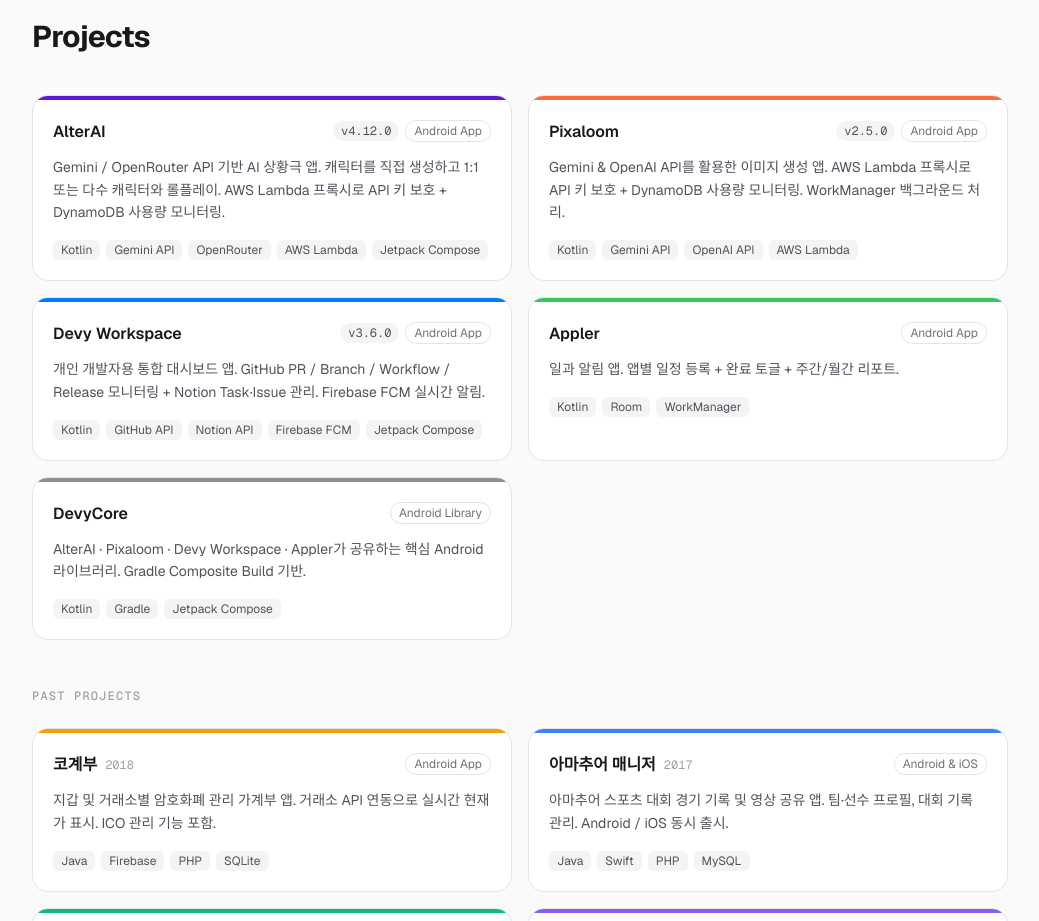
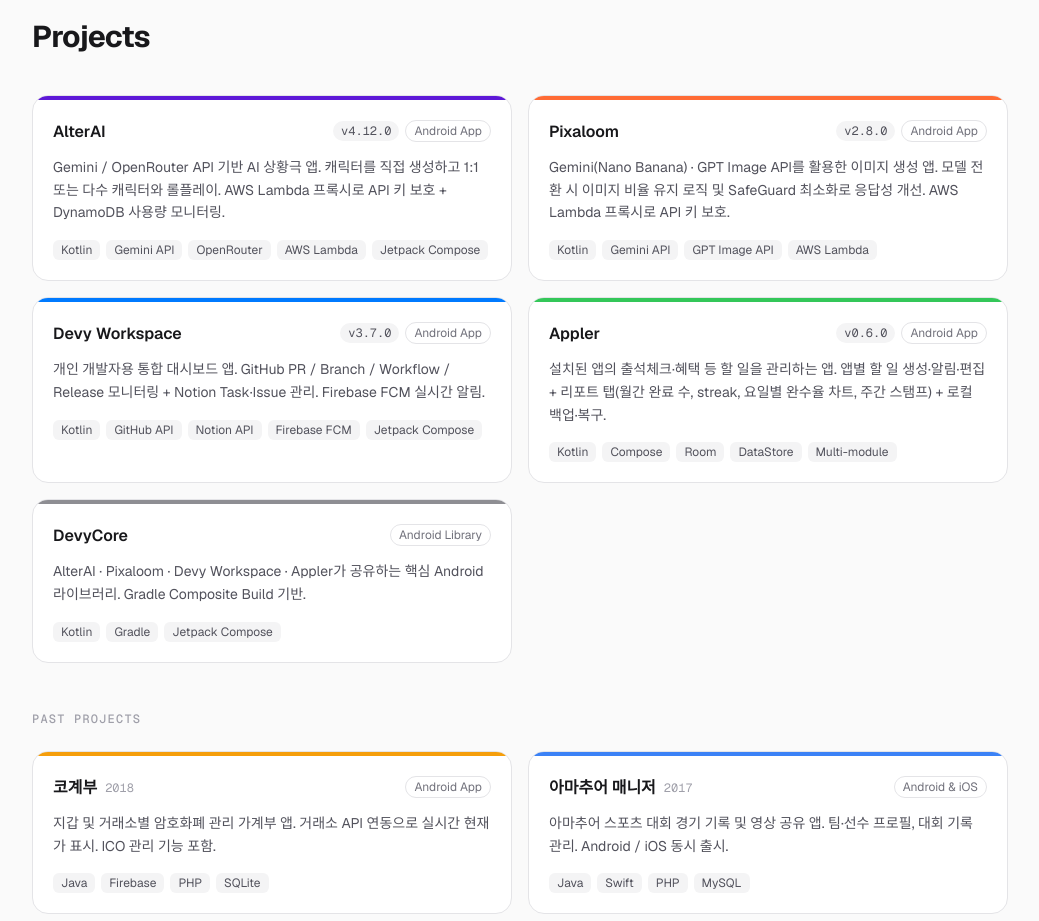
Before and after one commit to JeongYoungHoon/devy-portfolio, a Next.js app: page /portfolio in a window 1280 px wide. Shown: the part 3520-4441 px from the top of the page, without its empty margins (120-1159 px from the left). Built offline with nearby package versions, Linux system fonts and the light colour scheme; no server answers.

Commit message:
chore: Notion 포트폴리오 기준으로 프로젝트·이력서 데이터 업데이트

```diff
--- a/data/projects.ts
+++ b/data/projects.ts
@@ -23,17 +23,17 @@ export const PROJECTS: Project[] = [
   },
   {
     name: "Pixaloom",
-    version: "v2.5.0",
+    version: "v2.8.0",
     type: "Android App",
     description:
-      "Gemini & OpenAI API를 활용한 이미지 생성 앱. AWS Lambda 프록시로 API 키 보호 + DynamoDB 사용량 모니터링. WorkManager 백그라운드 처리.",
+      "Gemini(Nano Banana) · GPT Image API를 활용한 이미지 생성 앱. 모델 전환 시 이미지 비율 유지 로직 및 SafeGuard 최소화로 응답성 개선. AWS Lambda 프록시로 API 키 보호.",
     accent: "#FF6B35",
-    tags: ["Kotlin", "Gemini API", "OpenAI API", "AWS Lambda"],
+    tags: ["Kotlin", "Gemini API", "GPT Image API", "AWS Lambda"],
     group: "recent",
   },
   {
     name: "Devy Workspace",
-    version: "v3.6.0",
+    version: "v3.7.0",
     type: "Android App",
     description:
       "개인 개발자용 통합 대시보드 앱. GitHub PR / Branch / Workflow / Release 모니터링 + Notion Task·Issue 관리. Firebase FCM 실시간 알림.",
@@ -43,12 +43,12 @@ export const PROJECTS: Project[] = [
   },
   {
     name: "Appler",
-    version: null,
+    version: "v0.6.0",
     type: "Android App",
     description:
-      "일과 알림 앱. 앱별 일정 등록 + 완료 토글 + 주간/월간 리포트.",
+      "설치된 앱의 출석체크·혜택 등 할 일을 관리하는 앱. 앱별 할 일 생성·알림·편집 + 리포트 탭(월간 완료 수, streak, 요일별 완수율 차트, 주간 스탬프) + 로컬 백업·복구.",
     accent: "#34C759",
-    tags: ["Kotlin", "Room", "WorkManager"],
+    tags: ["Kotlin", "Compose", "Room", "DataStore", "Multi-module"],
     group: "recent",
   },
   {
--- a/data/resume.ts
+++ b/data/resume.ts
@@ -11,10 +11,11 @@ export const RESUME_PROFILE = {
 };
 
 export const RESUME_INTRO = {
-  headline: "7년 이상의 실무 경력과 12년의 경험 보유한 풀-사이클 안드로이드 개발자",
+  headline: "12년의 경험과 비즈니스 오너십, '팀의 구심점'이 되는 소통 역량을 갖춘 모바일 개발자",
   paragraphs: [
-    "카카오헬스케어, 넛지헬스케어 등에서 4년 6개월간 대규모 서비스의 아키텍처 설계와 파트 리딩을 수행했으며, 스타트업에서 3년간 초기 빌드업을 주도했습니다. 7년 이상의 조직 경력을 통해 협업의 가치를 익혔고, 그 이전 4년 6개월간의 개인 개발 기간을 통해 서비스 전체 라이프사이클을 스스로 책임지는 오너십을 체득했습니다.",
-    "Claude Code와 Gemini를 개발 워크플로우에 적극 통합하여 코드 품질 혁신과 개발 생산성 극대화를 실천하며 'AI-Native' 개발자가 되도록 노력하고 있습니다. 현재는 Gemini API를 이용한 안드로이드 앱 개발을 사이드 프로젝트로 진행하고 있습니다.",
+    "12년 차 안드로이드 개발자로서 기획부터 배포, 운영까지 서비스 전 과정을 책임질 수 있는 Full-cycle 역량을 갖췄습니다. 5년간의 1인 개발 경험으로 서버와 앱을 아우르는 넓은 시야를 확보했으며, 스타트업의 유연함과 대규모 조직의 체계적인 협업을 모두 경험하며 탄탄한 커리어를 쌓아왔습니다.",
+    "저는 '기술과 비즈니스를 잇는 유연한 소통'을 협업의 핵심 가치로 삼습니다. 특히 잦은 기획자나 PM의 교체로 프로젝트의 히스토리가 파편화되는 위기 상황에서도, 주도적으로 기술적 히스토리를 정리하고 공유하며 팀원들이 목표에 집중할 수 있도록 '컨텍스트 동기화'를 주도하는 구심점 역할을 수행한 경험이 있습니다.",
+    "또한, 효율적인 협업 문화를 위해 Zeplin, Trello, Slack 등 도구를 선제적으로 도입하여 커뮤니케이션 비용을 낮추는 데 앞장선 경험이 있습니다. 꾸준한 소통이 오해를 방지하고 팀 전체의 즐거움과 생산성으로 이어진다는 믿음으로, 현재도 개인 프로젝트를 진행하며 GitHub CI/CD 도입 및 Notion API / Gemini API 활용 등 경험을 통해 성장하는 데 큰 보람을 느끼고 있습니다.",
   ],
 };
 
```
